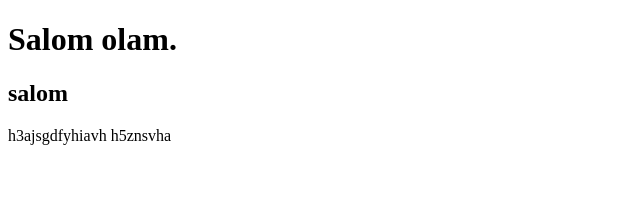
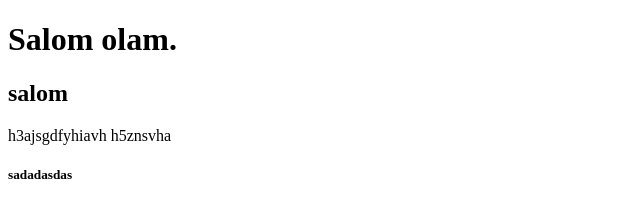
Before and after one commit to zucco39/shop, a plain HTML site: page index.html in a window 1280 px wide. Shown: the full height of the page, 0-640 px from the left. Drawn offline with Linux system fonts and the light colour scheme.

Commit message:
Update index.html
sdsfsdsd

```diff
--- a/index.html
+++ b/index.html
@@ -9,6 +9,7 @@
 <body>
     <h1>Salom olam.</h1>
     <h2>salom</h2>
+
     h3ajsgdfyhiavh
 
 
@@ -16,6 +17,9 @@
 
 
 
+
     h5znsvha
+
+    <h5>sadadasdas</h5>
 </body>
 </html>
```
